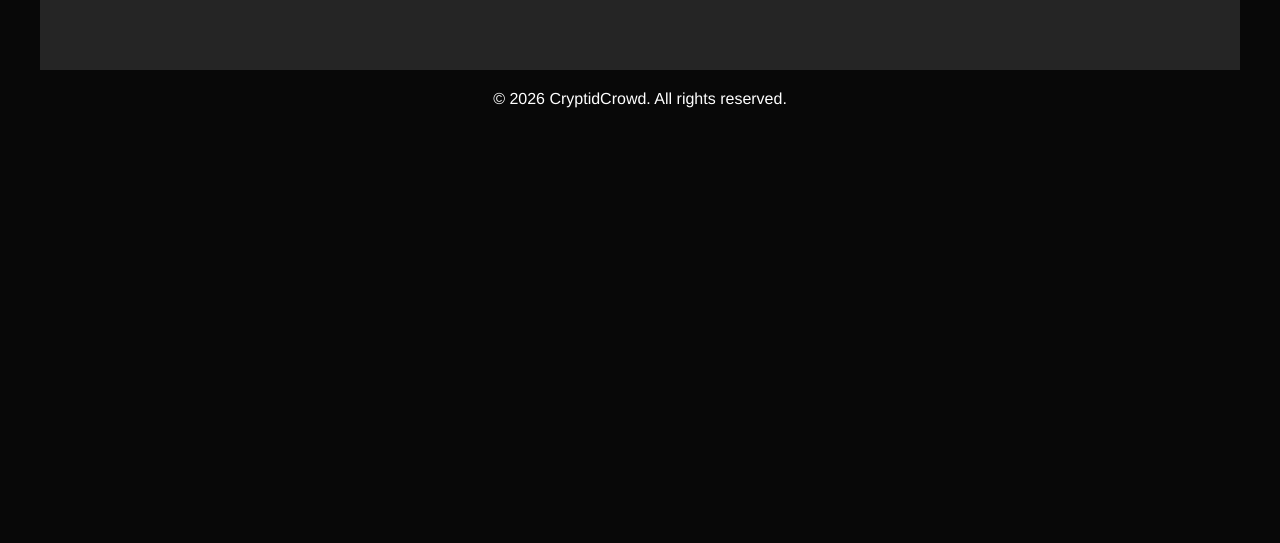
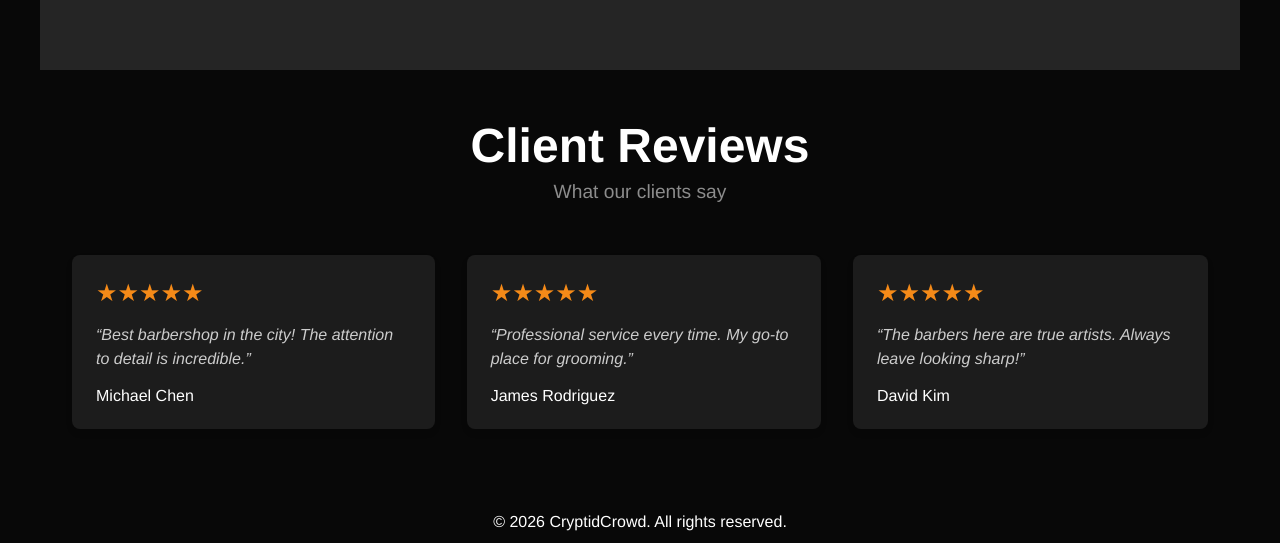
Before and after one commit to DAbranka/vuejs-exo-barbershop-website, a Vue app: page / in a window 1280 px wide. Shown: the part 2253-2796 px from the top of the page. Before the commit the page ends 2381 px from the top, so only its background shows below. Built offline with nearby package versions, Linux system fonts and the light colour scheme.

Commit message:
Add SectionFour component and related files; integrate client reviews section in App.vue

```diff
--- a/src/App.vue
+++ b/src/App.vue
@@ -5,6 +5,7 @@ import HeaderContent from "./components/HeaderContent.vue";
 import SectionOne from "./components/SectionOne.vue";
 import SectionTwo from "./components/SectionTwo.vue";
 import SectionThree from "./components/SectionThree.vue";
+import SectionFour from "./components/SectionFour.vue";
 </script>
 
 <template>
@@ -19,6 +20,7 @@ import SectionThree from "./components/SectionThree.vue";
     <SectionOne id="section1" />
     <SectionTwo id="section2" />
     <SectionThree id="section3" />
+    <SectionFour id="section4" />
   </main>
 
   <!-- FOOTER -->
@@ -83,7 +85,8 @@ header {
 
 #section1,
 #section2,
-#section3 {
+#section3,
+#section4 {
   padding-bottom: 2rem;
 }
 
@@ -96,4 +99,7 @@ header {
 #section3 {
   background-color: #252525;
 }
+#section4 {
+  background-color: var(--black-color);
+}
 </style>
--- /dev/null
+++ b/src/components/SectionFour.vue
@@ -0,0 +1,19 @@
+<script setup>
+  import SectionTitleSubTitle from './SectionTitleSubTitle.vue';
+  import SectionFourCards from './SectionFourCards.vue';
+</script>
+
+<template>
+  <div>
+    <section>
+      <SectionTitleSubTitle>
+        <template #title>Client Reviews</template>
+        <template #subtitle>What our clients say</template>
+      </SectionTitleSubTitle>
+    </section>
+
+    <section>
+      <SectionFourCards />
+    </section>
+  </div>
+</template>
--- /dev/null
+++ b/src/components/SectionFourCard.vue
@@ -0,0 +1,37 @@
+<script setup></script>
+
+<template>
+  <div>
+    <section>
+      <span>★★★★★</span>
+    </section>
+    <section>
+      <q><slot name="quote">Quote</slot></q>
+    </section>
+    <section>
+      <p><slot name="author">Author</slot></p>
+    </section>
+  </div>
+</template>
+
+<style scoped>
+q {
+  font-style: italic;
+  font-size: 1rem;
+  line-height: 1.5;
+  color: hsl(from var(--white) h s 80/ 1);
+  display: block;
+  margin-top: 1rem;
+}
+
+span {
+  color: #f58a18;
+  font-size: 1.5rem;
+}
+
+p {
+  margin-top: 1rem;
+  font-weight: 400;
+  color: var(--white-color);
+}
+</style>
--- /dev/null
+++ b/src/components/SectionFourCards.vue
@@ -0,0 +1,57 @@
+<script setup>
+import SectionFourCard from "./SectionFourCard.vue";
+</script>
+
+<template>
+  <div>
+    <ul>
+      <li>
+        <article>
+          <SectionFourCard>
+            <template #quote
+              >Best barbershop in the city! The attention to detail is
+              incredible.</template
+            >
+            <template #author>Michael Chen</template>
+          </SectionFourCard>
+        </article>
+      </li>
+      <li>
+        <article>
+          <SectionFourCard>
+            <template #quote
+              >Professional service every time. My go-to place for grooming.</template
+            >
+            <template #author>James Rodriguez</template>
+          </SectionFourCard>
+        </article>
+      </li>
+      <li>
+        <article>
+          <SectionFourCard>
+            <template #quote
+              >The barbers here are true artists. Always leave looking sharp!</template
+            >
+            <template #author>David Kim</template>
+          </SectionFourCard>
+        </article>
+      </li>
+    </ul>
+  </div>
+</template>
+
+<style scoped>
+ul {
+  list-style: none;
+  display: flex;
+  gap: 2rem;
+  padding: 2rem;
+}
+
+article {
+  background-color: #1c1c1c;
+  padding: 1.5rem;
+  border-radius: 8px;
+  box-shadow: 0 4px 6px rgba(0, 0, 0, 0.1);
+}
+</style>
```
Also changed, not shown: src/components/SectionFive.vue (added).
